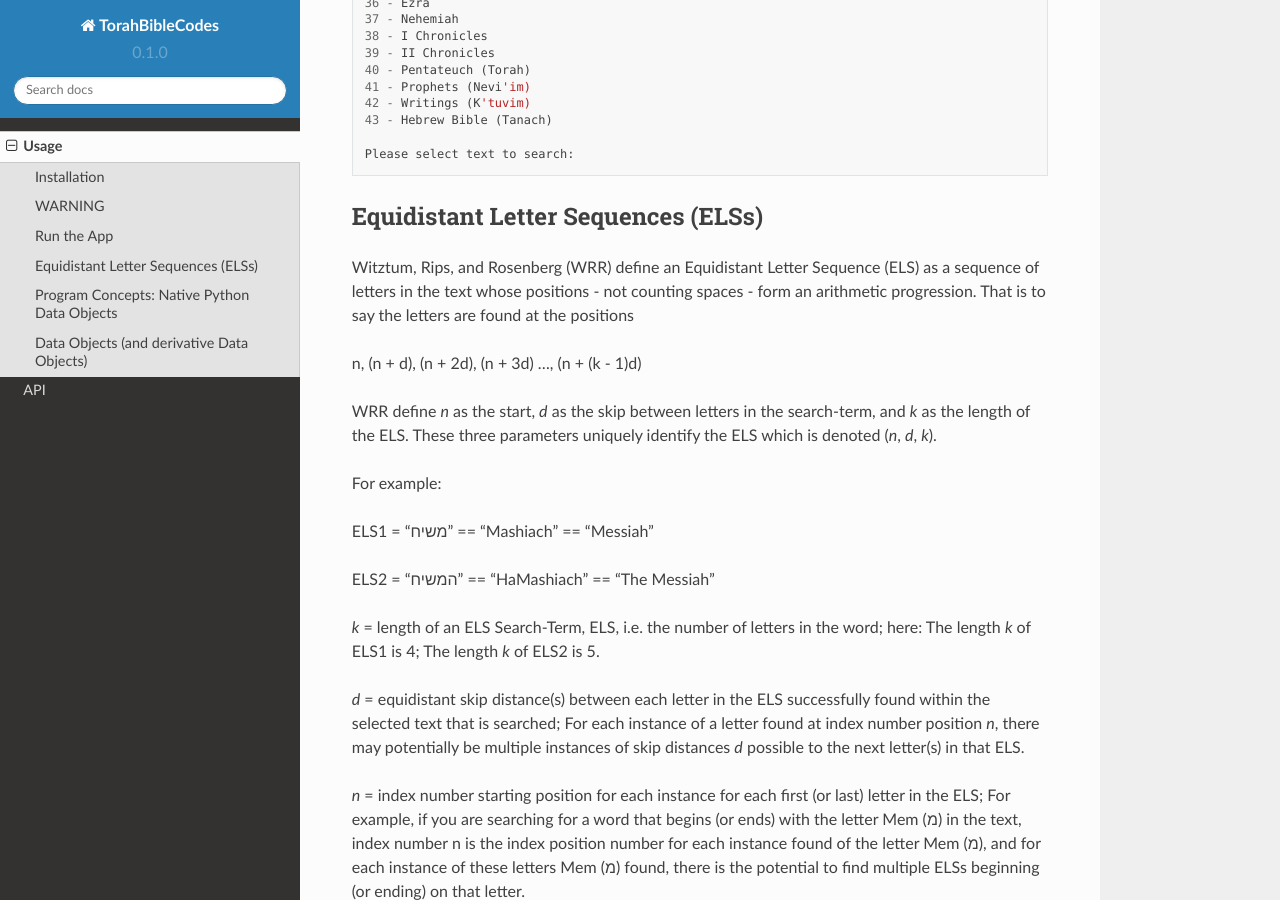
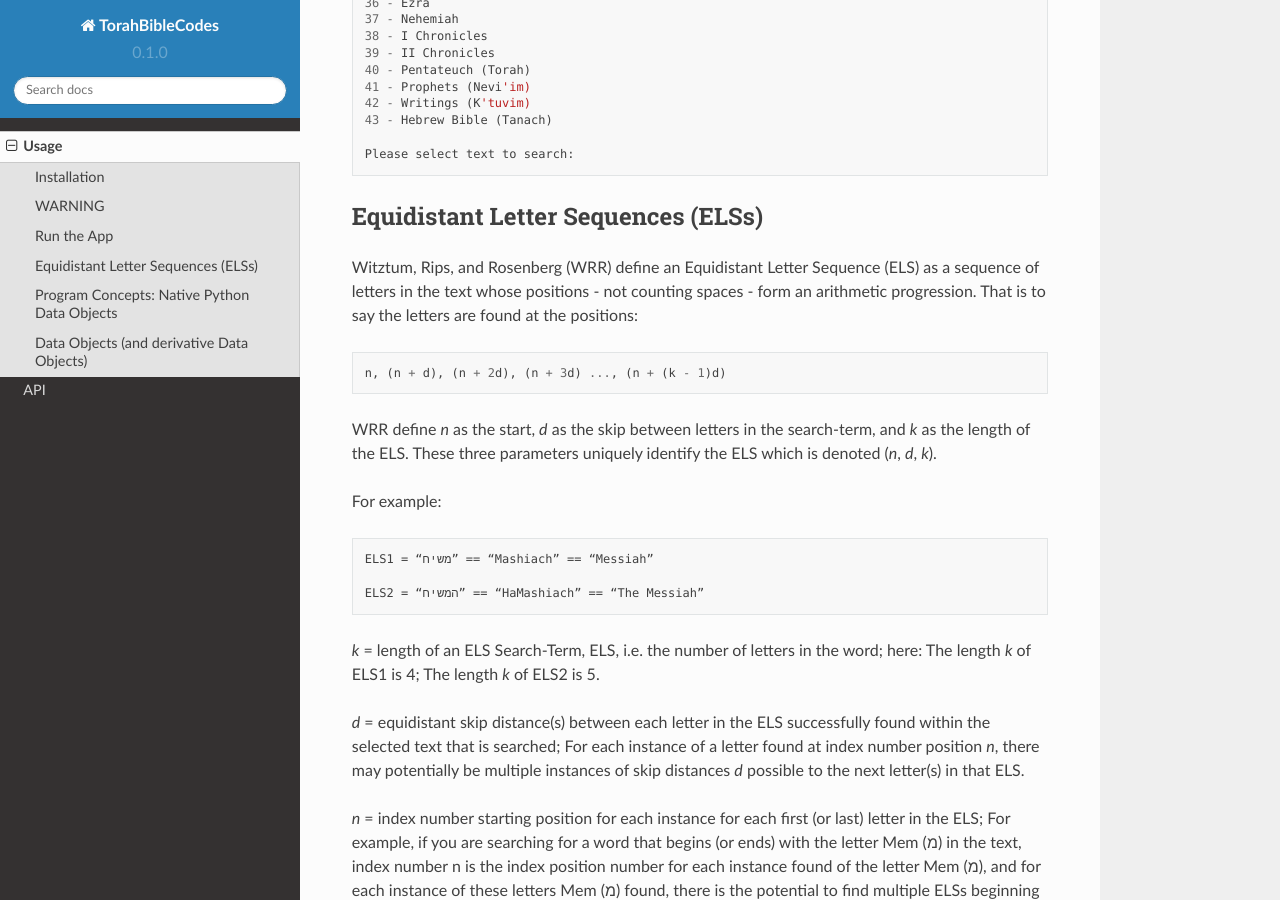
Before and after one commit to TorahBibleCodes/TorahBibleCodes_Sphinx, a Sphinx documentation site: the page built from docs/source/usage.rst, in a window 1280 px wide and 900 px high, scrolled down 2137 px. Built offline with Sphinx 7.4.7 and the Read the Docs theme 2.0.0, drawn with Linux system fonts in a browser that asks for light colours.

```diff
--- a/docs/source/usage.rst
+++ b/docs/source/usage.rst
@@ -110,17 +110,17 @@ For example::
 Equidistant Letter Sequences (ELSs)
 ----------------
 
-Witztum, Rips, and Rosenberg (WRR) define an Equidistant Letter Sequence (ELS) as a sequence of letters in the text whose positions - not counting spaces - form an arithmetic progression. That is to say the letters are found at the positions
+Witztum, Rips, and Rosenberg (WRR) define an Equidistant Letter Sequence (ELS) as a sequence of letters in the text whose positions - not counting spaces - form an arithmetic progression. That is to say the letters are found at the positions::
 
-n, (n + d), (n + 2d), (n + 3d) ..., (n + (k - 1)d)
+   n, (n + d), (n + 2d), (n + 3d) ..., (n + (k - 1)d)
 
 WRR define *n* as the start, *d* as the skip between letters in the search-term, and *k* as the length of the ELS. These three parameters uniquely identify the ELS which is denoted (*n*, *d*, *k*).
 
-For example:
+For example::
 
-ELS1 = “משיח” == “Mashiach” == “Messiah”
+   ELS1 = “משיח” == “Mashiach” == “Messiah”
 
-ELS2 = “המשיח” == “HaMashiach” == “The Messiah”
+   ELS2 = “המשיח” == “HaMashiach” == “The Messiah”
 
 *k* = length of an ELS Search-Term, ELS, i.e. the number of letters in the word; here: The length
 *k* of ELS1 is 4; The length *k* of ELS2 is 5.
```
